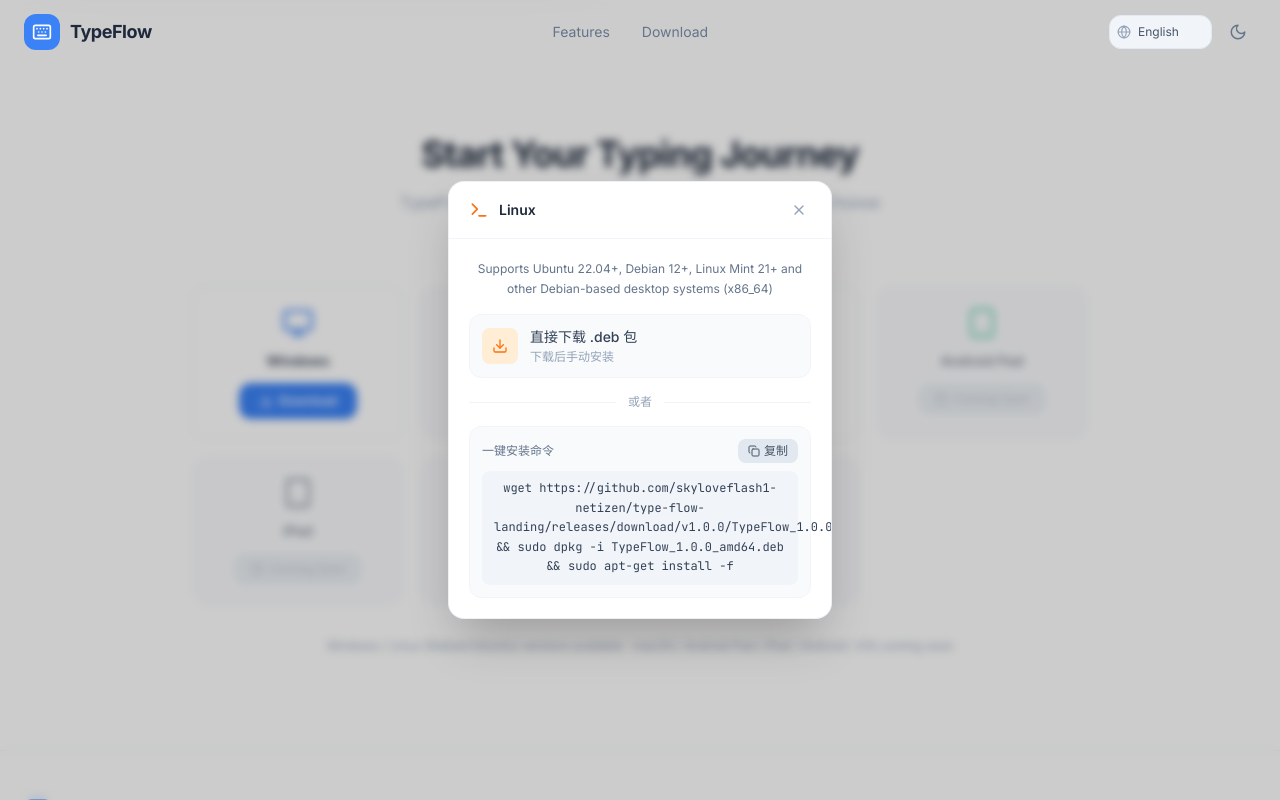
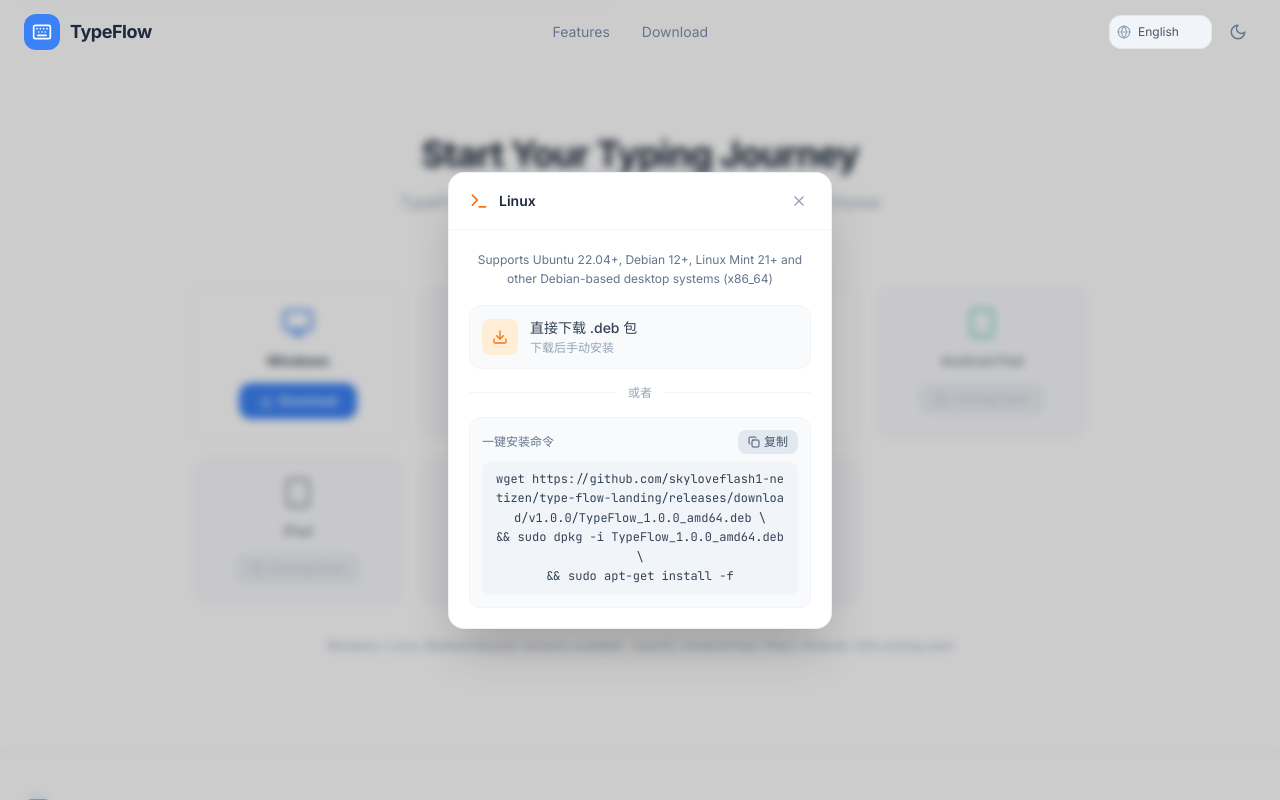
Before and after one commit to skyloveflash1-netizen/type-flow-landing, a React (Vite) app: page / in a window 1280 px wide. Both pictures are taken after a click on the button "Download". Shown: the part 3926-4726 px from the top of the page. Built offline with nearby package versions, Linux system fonts and the light colour scheme.

Commit message:
fix: multi-line linux install command with proper word wrap

```diff
--- a/src/components/Download.tsx
+++ b/src/components/Download.tsx
@@ -171,8 +171,10 @@
                         )}
                       </button>
                     </div>
-                    <code className="block text-xs text-slate-700 dark:text-slate-300 bg-slate-100 dark:bg-slate-700/50 px-3 py-2 rounded-lg font-mono select-all leading-relaxed">
-                      {linuxInstallCmd}
+                    <code className="block text-xs text-slate-700 dark:text-slate-300 bg-slate-100 dark:bg-slate-700/50 px-3 py-2 rounded-lg font-mono select-all leading-relaxed whitespace-pre-wrap break-all">
+                      {`wget https://github.com/skyloveflash1-netizen/type-flow-landing/releases/download/v1.0.0/TypeFlow_1.0.0_amd64.deb \\
+&& sudo dpkg -i TypeFlow_1.0.0_amd64.deb \\
+&& sudo apt-get install -f`}
                     </code>
                   </div>
                 </div>
```
